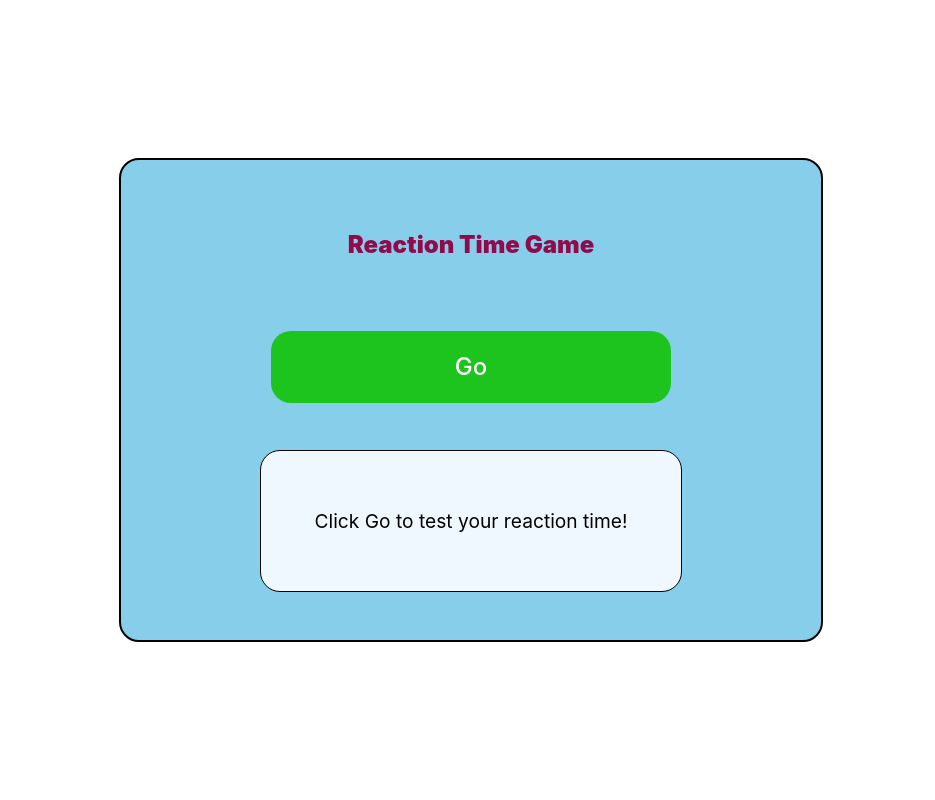
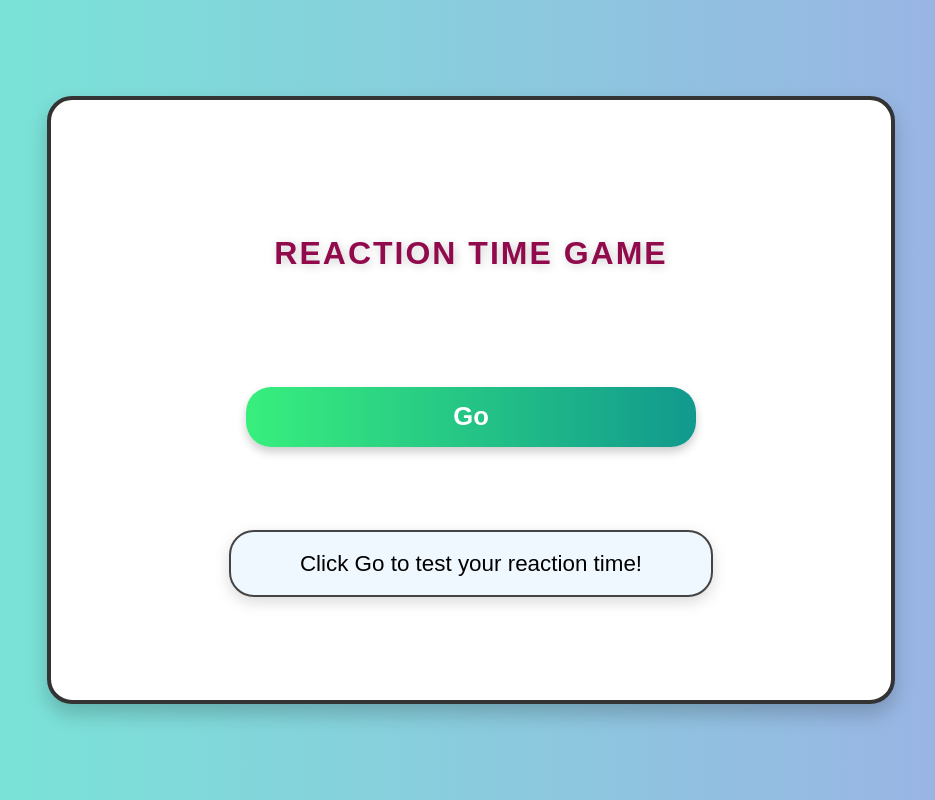
Before and after one commit to anushka9540/Vue-JS, a Vue app: page / in a window 1280 px wide. Shown: the whole page, without its empty margins (169-1104 px from the left). Built offline with nearby package versions, Linux system fonts and the light colour scheme.

Commit message:
seperated button component

```diff
--- /dev/null
+++ b/src/components/GameButton.vue
@@ -0,0 +1,51 @@
+<template>
+<button
+      @click="$emit('button-click')"
+      :class="gameStarted ? 'stop' : 'go'"
+      class="action-btn"
+    >
+      {{ gameStarted ? 'Stop' : 'Go' }}
+    </button>
+</template>
+
+<script>
+    export default{
+        name:'GameButton',
+        props: {
+            gameStarted: Boolean
+        }
+    }
+</script>
+
+<style>
+.action-btn {
+    height: 60px;
+    width: 80%;
+    max-width: 450px;
+    border: none;
+    font-size: 1.6rem;
+    font-weight: bold;
+    border-radius: 25px;
+    color: white;
+    cursor: pointer;
+    transition: all 0.2s ease-in-out;
+    box-shadow: 0 5px 10px rgba(0, 0, 0, 0.2);
+  }
+  .go {
+  background: linear-gradient(to right, #38ef7d, #11998e);
+}
+
+.stop {
+  background: linear-gradient(to right, #ff416c, #ff4b2b);
+}
+.action-btn:hover {
+  transform: scale(1.05);
+  box-shadow: 0 8px 15px rgba(0, 0, 0, 0.25);
+}
+
+.action-btn:active {
+  transform: scale(0.97);
+  box-shadow: 0 3px 8px rgba(0, 0, 0, 0.2);
+}
+
+</style>
--- a/src/components/GameResult.vue
+++ b/src/components/GameResult.vue
@@ -57,28 +57,72 @@
     display: flex;
     justify-content: center;
     align-items: center;
+    padding: 10px;
   }
   .modal-content {
     background: white;
     padding: 20px;
-    border-radius: 10px;
+    border-radius: 15px;
     text-align: center;
-    box-shadow: 0 0 10px rgba(0, 0, 0, 0.3);
+    box-shadow: 0 10px 20px rgba(0, 0, 0, 0.3);
+    width: 90%;
+    max-width: 400px;
+    font-size: 1.2rem;
   }
+.modal-content h3 {
+  font-size: 1.6rem;
+  color: #444;
+}
+
+.modal-content p {
+  font-size: 1rem;
+  margin: 10px 0;
+}
   .modal-content button {
-    margin-top: 10px;
-    padding: 10px 20px;
+    margin-top: 15px;
+    padding: 12px 20px;
     border: none;
-    background: rgb(30, 196, 30);
+    background: #28a745;
     color: white;
-    border-radius: 5px;
+    font-size: 1rem;
+    border-radius: 8px;
     cursor: pointer;
+    transition: 0.3s;
   }
   .high-score {
     display: block;
     margin-top: 10px;
-    font-size: 1.2rem;
+    font-size: 1.3rem;
     font-weight: bold;
     color: darkblue;
   }
+
+  .result {
+    height: auto;
+    width: 85%;
+    max-width: 450px;
+    color: black;
+    border: 2px solid #444;
+    border-radius: 25px;
+    display: flex;
+    flex-direction: column;
+    align-items: center;
+    justify-content: center;
+    font-size: 1.4rem;
+    text-align: center;
+    background-color: aliceblue;
+    padding: 15px;
+    box-shadow: 0 5px 15px rgba(0, 0, 0, 0.15);
+  }
+  .modal-content button:hover {
+  background: #218838;
+}
+  .span-result {
+    font-weight: bold;
+  }
+  .error {
+    color: red;
+    font-weight: bold;
+    font-size: 1.3rem;
+  }
   </style>
--- a/src/components/ReactionGame.vue
+++ b/src/components/ReactionGame.vue
@@ -1,13 +1,10 @@
 <template>
   <div class="canvas" :class="{ 'active': readyToStop }">
     <h2>Reaction Time Game</h2>
-    <button
-      @click="handleButtonClick"
-      :class="gameStarted ? 'stop' : 'go'"
-      class="action-btn"
-    >
-      {{ gameStarted ? 'Stop' : 'Go' }}
-    </button>
+    <GameButton
+      :gameStarted="gameStarted"
+      @button-click="handleButtonClick"
+    />
 
     <div class="result">
       <GameResult
@@ -22,16 +19,18 @@
 </template>
 
 <script>
+import GameButton from './GameButton.vue';
 import GameResult from "./GameResult.vue";
 
 export default {
-  components: { GameResult },
+  components: { GameResult, GameButton },
   name: "ReactionGame",
   data() {
     return {
       gameStarted: false,
       readyToStop: false,
-      startTime: 0,
+      startTime: null,
+      counterInterval: null,
       reactionTime: null,
       highScore: null,
       timer: null,
@@ -52,10 +51,13 @@ export default {
       this.reactionTime = null;
       this.resultMessage = "";
       this.readyToStop = false;
+      this.counter = 0;
 
       this.timer = setTimeout(() => {
         this.readyToStop = true;
-        this.startTime = performance.now();
+        this.counterInterval = setInterval(() => {
+          this.counter++;
+        }, 1);
       }, this.reactionDelay);
     },
     stopGame() {
@@ -67,97 +69,97 @@ export default {
         return;
       }
 
-      const currentReactionTime = Math.round(performance.now() - this.startTime);
-      this.reactionTime = currentReactionTime;
+      clearInterval(this.counterInterval);
+
+      let seconds = Math.floor(this.counter / 1000);
+      let milliseconds = this.counter % 1000;
+
+      this.reactionTime = seconds + "." + (milliseconds < 100 ? (milliseconds < 10 ? "00" : "0") : "") + milliseconds + "s";
+
       this.gameStarted = false;
       this.readyToStop = false;
 
-      if (this.highScore === null || currentReactionTime < parseInt(this.highScore)) {
-        this.highScore = currentReactionTime;
+      if (this.highScore === null || this.reactionTime < this.highScore) {
+        this.highScore = this.reactionTime;
       }
     }
   }
 };
 </script>
 
+
 <style>
   body {
-    background: #ffffff;
+    background: linear-gradient(to right, #74ebd5, #9face6);
     margin: 0;
     display: flex;
     justify-content: center;
     align-items: center;
     height: 100vh;
+    font-family: 'Arial', sans-serif;
   }
 
   h2{
-      color: rgb(145, 10, 75);
+      color: #910a4b;
       font-weight: 900;
+      font-size: 2rem;
+      text-transform: uppercase;
+      letter-spacing: 2px;
+      text-shadow: 2px 2px 10px rgba(0, 0, 0, 0.2);
+      text-align: center;
   }
 
   .canvas {
-    border: 2px solid black;
-    border-radius: 20px;
-    height: 60vh;
+    border: 4px solid #333;
+    border-radius: 25px;
+    height: 70vh;
     width: 90vw;
-    max-width: 700px;
+    max-width: 800px;
     display: flex;
     flex-direction: column;
     align-items: center;
     justify-content: space-evenly;
-    background-color: skyblue;
-    transition: background-color 0.3s ease;
+    background-color: #ffffff;
+    box-shadow: 0 10px 20px rgba(0, 0, 0, 0.2);
+    padding: 20px;
+    transition: background-color 0.3s ease, transform 0.2s;
   }
   .canvas.active {
-    background-color:  rgb(208, 97, 210);
+    background-color: #d162d1;
+    transform: scale(1.02);
   }
-  .action-btn {
-    height: 15%;
-    width: 80%;
-    max-width: 400px;
-    border: none;
-    font-size: 1.5rem;
-    border-radius: 20px;
-    color: white;
-  }
-  .go {
-    background-color: rgb(30, 196, 30);
-  }
-  .stop {
-    background-color: rgb(226, 19, 19);
-  }
-  .result {
-    height: 25%;
-    width: 80%;
-    max-width: 400px;
-    color: black;
-    border: 1px solid;
-    border-radius: 20px;
-    display: flex;
-    flex-direction: column;
-    align-items: center;
-    justify-content: center;
-    font-size: 1.2rem;
-    text-align: center;
-    background-color: aliceblue;
+  @media (max-width: 600px) {
+  .canvas {
+    height: 85vh;
+    width: 95vw;
     padding: 10px;
   }
-  .span-result {
-    font-weight: bold;
+
+  h2 {
+    font-size: 1.6rem;
   }
-  .error {
-    color: red;
-    font-weight: bold;
+
+  .action-btn {
+    width: 90%;
+    height: 55px;
+    font-size: 1.4rem;
   }
-  @media (max-width: 600px) {
-    .canvas {
-      height: 70vh;
-    }
-    .action-btn {
-      font-size: 1.2rem;
-    }
-    .result {
-      font-size: 0.9rem;
-    }
+
+  .result {
+    font-size: 1.2rem;
+    width: 90%;
   }
+
+  .modal-content {
+    width: 80%;
+    font-size: 1rem;
+    padding: 5px;
+    margin-right: 55px;
+  }
+
+  .modal-content button {
+    font-size: 1rem;
+    padding: 10px 18px;
+  }
+}
 </style>
```
